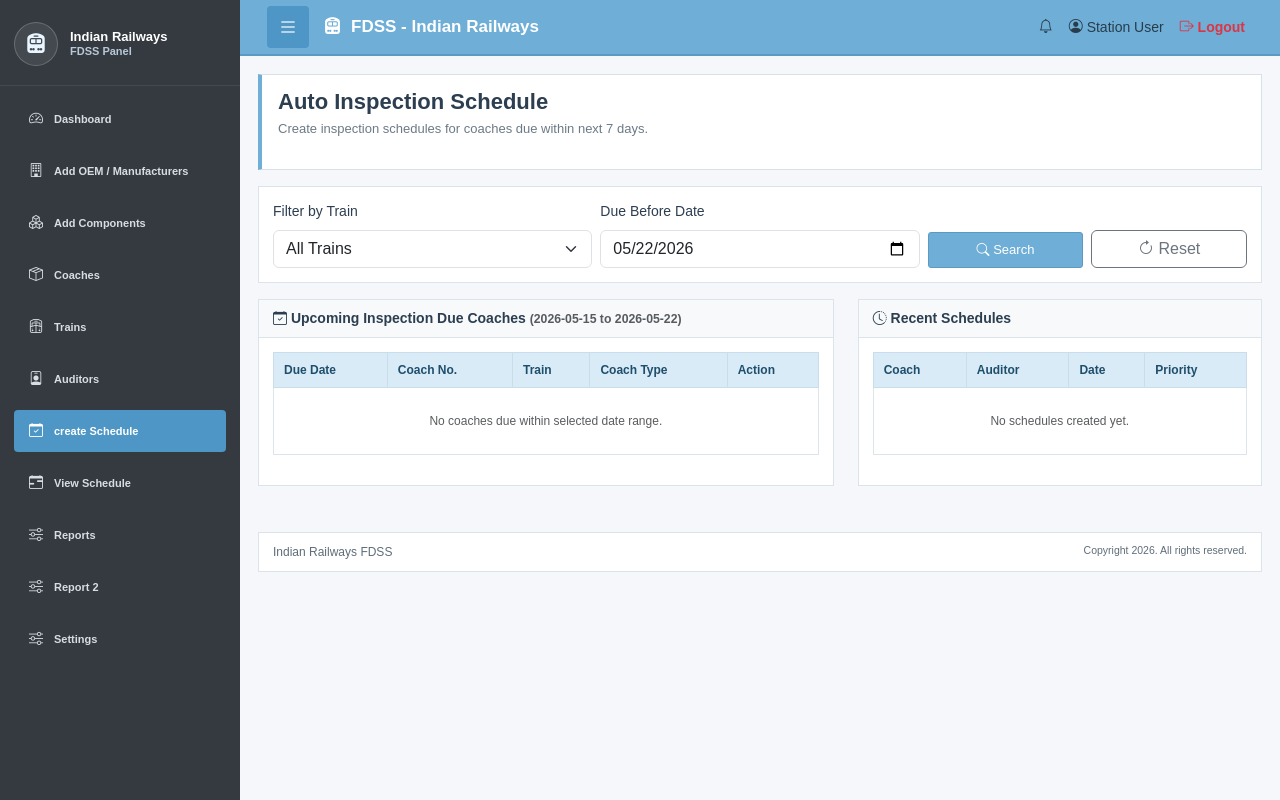
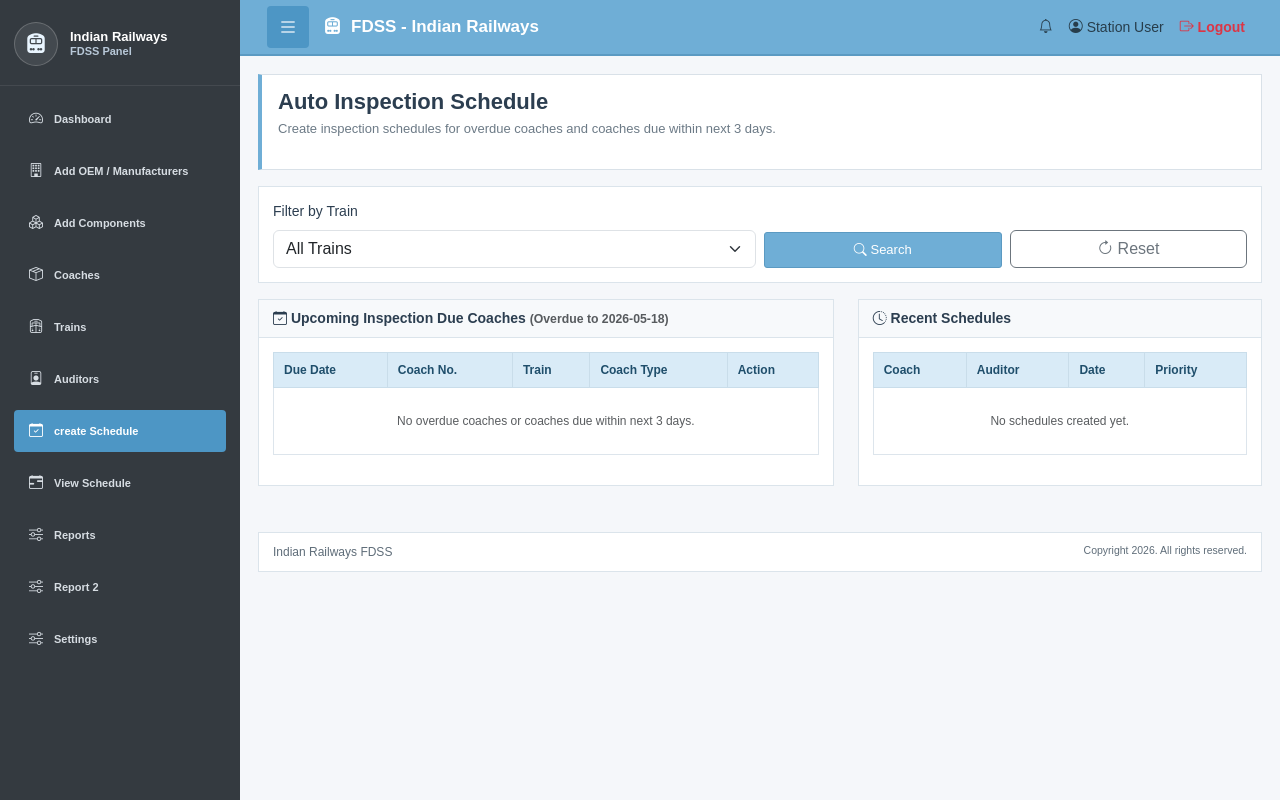
Before and after one commit to gusainakhil/fdss, a PHP site: page /inspection-schedule.php in a window 1280 px wide. Run offline with PHP 8.4, Linux system fonts and the light colour scheme; a user stored in the database is signed in; data comes from the database, SQL or seed files in the repository.

Commit message:
schedule

```diff
--- a/inspection-schedule.php
+++ b/inspection-schedule.php
@@ -26,10 +26,17 @@ if (isset($_SESSION['flash_message'])) {
 }
 
 $today = date('Y-m-d');
-$next_week = date('Y-m-d', strtotime('+7 days'));
+$advance_cutoff_date = date('Y-m-d', strtotime('+3 days'));
 
 $selected_train = $_GET['train_info_id'] ?? 'all';
-$selected_date = $_GET['due_date'] ?? $next_week;
+$selected_date = $advance_cutoff_date;
+
+$schedule_uses_coach_id = false;
+$schedule_column_check = $conn->query("SHOW COLUMNS FROM fdss_coach_schedule LIKE 'coach_id'");
+
+if ($schedule_column_check && $schedule_column_check->num_rows > 0) {
+    $schedule_uses_coach_id = true;
+}
 
 /*
 |--------------------------------------------------------------------------
@@ -43,8 +50,10 @@ if ($_SERVER['REQUEST_METHOD'] === 'POST') {
 
     if ($action === 'create_schedule') {
 
-        $train_info_id = (int) ($_POST['train_info_id'] ?? 0);
-        $coach_no = trim($_POST['coach_no'] ?? '');
+        $coach_id = (int) ($_POST['coach_id'] ?? 0);
+        $train_info_id = ($_POST['train_info_id'] ?? '') !== ''
+            ? (int) $_POST['train_info_id']
+            : null;
         $auditor_id = (int) ($_POST['auditor_id'] ?? 0);
         $assignment_date_time = trim($_POST['assignment_date_time'] ?? '');
         $priority = $_POST['priority'] ?? 'Normal';
@@ -58,17 +67,14 @@ if ($_SERVER['REQUEST_METHOD'] === 'POST') {
             }
         }
 
-        $last_inspection_date = !empty($_POST['last_inspection_date'])
-            ? $_POST['last_inspection_date']
-            : null;
+        $last_inspection_date = null;
 
         $next_due_date = !empty($_POST['next_due_date'])
             ? $_POST['next_due_date']
             : null;
 
         if (
-            $train_info_id <= 0 ||
-            $coach_no === '' ||
+            $coach_id <= 0 ||
             $auditor_id <= 0 ||
             $assignment_date_time === ''
         ) {
@@ -76,9 +82,51 @@ if ($_SERVER['REQUEST_METHOD'] === 'POST') {
             $message_type = "danger";
         } else {
 
+            $coach_due_query = "SELECT coach_id, coach_no, next_inspection_date
+                                FROM fdss_train_coach
+                                WHERE user_id = ?
+                                AND coach_id = ?
+                                AND schedule_status = 0
+                                AND next_inspection_date IS NOT NULL
+                                AND next_inspection_date <= ?
+                                LIMIT 1";
+
+            $coach_due_stmt = $conn->prepare($coach_due_query);
+
+            if (!$coach_due_stmt) {
+                $message = "Coach Due Check SQL Error: " . $conn->error;
+                $message_type = "danger";
+            } else {
+                $coach_due_stmt->bind_param(
+                    "iis",
+                    $user_id,
+                    $coach_id,
+                    $advance_cutoff_date
+                );
+
+                $coach_due_stmt->execute();
+                $coach_due_result = $coach_due_stmt->get_result();
+
+                if ($coach_due_result->num_rows === 0) {
+                    $message = "Only overdue coaches or coaches due within the next 3 days can be scheduled.";
+                    $message_type = "danger";
+                    $coach_due_stmt->close();
+                } else {
+                    $coach_due = $coach_due_result->fetch_assoc();
+                    $coach_no_for_schedule = $coach_due['coach_no'];
+                    $current_inspection_date = $coach_due['next_inspection_date'];
+                    $coach_due_stmt->close();
+
+            if (empty($next_due_date) || $next_due_date <= $current_inspection_date) {
+                $message = "Next Due Date must be greater than current inspection date.";
+                $message_type = "danger";
+            } else {
+
+            $schedule_coach_column = $schedule_uses_coach_id ? 'coach_id' : 'coach_no';
+
             $insert_query = "INSERT INTO fdss_coach_schedule
             (
-                coach_no,
+                $schedule_coach_column,
                 train_info_id,
                 last_inspection_date,
                 next_due_date,
@@ -101,9 +149,10 @@ if ($_SERVER['REQUEST_METHOD'] === 'POST') {
                 $message_type = "danger";
             } else {
 
+                if ($schedule_uses_coach_id) {
                     $stmt->bind_param(
-                    "sississsi",
-                    $coach_no,
+                        "iississsi",
+                        $coach_id,
                         $train_info_id,
                         $last_inspection_date,
                         $next_due_date,
@@ -113,13 +162,27 @@ if ($_SERVER['REQUEST_METHOD'] === 'POST') {
                         $special_remarks,
                         $user_id
                     );
+                } else {
+                    $stmt->bind_param(
+                        "sississsi",
+                        $coach_no_for_schedule,
+                        $train_info_id,
+                        $last_inspection_date,
+                        $next_due_date,
+                        $auditor_id,
+                        $assignment_date_time,
+                        $priority,
+                        $special_remarks,
+                        $user_id
+                    );
+                }
 
                 if ($stmt->execute()) {
 
 	                    $updateCoachQuery = "UPDATE fdss_train_coach
-                                         SET schedule_status = 1
-                                         WHERE train_info_id = ?
-                                         AND coach_no = ?
+	                                         SET schedule_status = 1,
+	                                             next_inspection_date = ?
+	                                         WHERE coach_id = ?
 	                                         AND user_id = ?";
 
                     $updateStmt = $conn->prepare($updateCoachQuery);
@@ -127,9 +190,9 @@ if ($_SERVER['REQUEST_METHOD'] === 'POST') {
                     if ($updateStmt) {
 
 	                        $updateStmt->bind_param(
-                            "isi",
-                            $train_info_id,
-                            $coach_no,
+	                            "sii",
+	                            $next_due_date,
+	                            $coach_id,
 	                            $user_id
 	                        );
 
@@ -139,7 +202,7 @@ if ($_SERVER['REQUEST_METHOD'] === 'POST') {
                                 $_SESSION['flash_message'] = "Inspection schedule created successfully!";
                                 $_SESSION['flash_type'] = "success";
                             } else {
-                                $_SESSION['flash_message'] = "Schedule created, but coach status was not updated. Please check train_info_id, coach_no, or user_id.";
+                                $_SESSION['flash_message'] = "Schedule created, but coach status was not updated. Please check coach_id or user_id.";
                                 $_SESSION['flash_type'] = "warning";
                             }
 
@@ -166,6 +229,9 @@ if ($_SERVER['REQUEST_METHOD'] === 'POST') {
                 }
 
                 $stmt->close();
+            }
+            }
+                }
             }
         }
     }
@@ -253,12 +319,14 @@ $query = "SELECT
             t.train_name,
             t.train_info_id
           FROM fdss_train_coach c
-          INNER JOIN fdss_train_information t
+          LEFT JOIN fdss_train_information t
             ON t.train_info_id = c.train_info_id
           WHERE c.user_id = ?
+          AND c.status = 'Active'
+          AND (t.status = 'Active' OR c.train_info_id IS NULL)
           AND c.schedule_status = 0
           AND c.next_inspection_date IS NOT NULL
-          AND c.next_inspection_date BETWEEN ? AND ?";
+          AND c.next_inspection_date <= ?";
 
 if ($selected_train !== 'all') {
     $query .= " AND c.train_info_id = ?";
@@ -275,9 +343,8 @@ if ($stmt) {
         $selected_train_id = (int) $selected_train;
 
         $stmt->bind_param(
-            "issi",
+            "isi",
             $user_id,
-            $today,
             $selected_date,
             $selected_train_id
         );
@@ -285,9 +352,8 @@ if ($stmt) {
     } else {
 
         $stmt->bind_param(
-            "iss",
+            "is",
             $user_id,
-            $today,
             $selected_date
         );
     }
@@ -315,14 +381,39 @@ if ($stmt) {
 
 $recent_schedules = [];
 
+if ($schedule_uses_coach_id) {
     $recent_query = "SELECT
                         s.schedule_id,
-                    s.coach_no,
+                        s.coach_id,
                         s.assignment_date_time,
                         s.priority,
                         s.status,
                         u.user_name,
                         u.full_name,
+                        c.coach_no,
+                        t.train_no,
+                        t.train_name
+                     FROM fdss_coach_schedule s
+                     LEFT JOIN fdss_train_coach c
+                        ON c.coach_id = s.coach_id
+                     LEFT JOIN fdss_users u
+                        ON u.user_id = s.auditor_id
+                     LEFT JOIN fdss_train_information t
+                        ON t.train_info_id = COALESCE(s.train_info_id, c.train_info_id)
+                     WHERE s.user_id = ?
+                     AND DATE(s.assignment_date_time) BETWEEN ? AND ?
+                     ORDER BY s.schedule_id DESC
+                     LIMIT 10";
+} else {
+    $recent_query = "SELECT
+                        s.schedule_id,
+                        NULL AS coach_id,
+                        s.assignment_date_time,
+                        s.priority,
+                        s.status,
+                        u.user_name,
+                        u.full_name,
+                        s.coach_no,
                         t.train_no,
                         t.train_name
                      FROM fdss_coach_schedule s
@@ -331,14 +422,16 @@ $recent_query = "SELECT
                      LEFT JOIN fdss_train_information t
                         ON t.train_info_id = s.train_info_id
                      WHERE s.user_id = ?
+                     AND DATE(s.assignment_date_time) BETWEEN ? AND ?
                      ORDER BY s.schedule_id DESC
                      LIMIT 10";
+}
 
 $stmt = $conn->prepare($recent_query);
 
 if ($stmt) {
 
-    $stmt->bind_param("i", $user_id);
+    $stmt->bind_param("iss", $user_id, $today, $advance_cutoff_date);
 
     $stmt->execute();
 
@@ -401,7 +494,7 @@ if ($stmt) {
             </h1>
 
             <p class="page-header-subtitle">
-                Create inspection schedules for coaches due within next 7 days.
+                Create inspection schedules for overdue coaches and coaches due within next 3 days.
             </p>
 
         </div>
@@ -429,7 +522,7 @@ if ($stmt) {
             <form method="GET"
                   class="row g-2 align-items-end">
 
-                <div class="col-lg-4 col-md-6">
+                <div class="col-lg-6 col-md-6">
 
                     <label class="form-label">
                         Filter by Train
@@ -459,20 +552,7 @@ if ($stmt) {
 
                 </div>
 
-                <div class="col-lg-4 col-md-6">
-
-                    <label class="form-label">
-                        Due Before Date
-                    </label>
-
-                    <input type="date"
-                           class="form-control"
-                           name="due_date"
-                           value="<?php echo e($selected_date); ?>">
-
-                </div>
-
-                <div class="col-lg-2 col-md-6 d-grid">
+                <div class="col-lg-3 col-md-6 d-grid">
 
                     <button class="btn btn-primary"
                             type="submit">
@@ -484,7 +564,7 @@ if ($stmt) {
 
                 </div>
 
-                <div class="col-lg-2 col-md-6 d-grid">
+                <div class="col-lg-3 col-md-6 d-grid">
 
                     <a class="btn btn-outline-secondary"
                        href="<?php echo basename($_SERVER['PHP_SELF']); ?>">
@@ -517,7 +597,7 @@ if ($stmt) {
                         Upcoming Inspection Due Coaches
 
                         <small class="text-muted">
-                            (<?php echo e($today); ?> to <?php echo e($selected_date); ?>)
+                            (Overdue to <?php echo e($selected_date); ?>)
                         </small>
 
                     </h5>
@@ -553,7 +633,7 @@ if ($stmt) {
                                     <td colspan="5"
                                         class="text-center text-muted py-4">
 
-                                        No coaches due within selected date range.
+                                        No overdue coaches or coaches due within next 3 days.
 
                                     </td>
 
@@ -589,13 +669,13 @@ if ($stmt) {
 
                                             <strong>
 
-                                                <?php echo e($coach['train_no']); ?>
+                                                <?php echo e($coach['train_no'] ?: 'Detached'); ?>
 
                                             </strong>
 
                                             <br>
 
-                                            <?php echo e($coach['train_name']); ?>
+                                            <?php echo e($coach['train_name'] ?: '-'); ?>
 
                                         </td>
 
@@ -611,6 +691,7 @@ if ($stmt) {
                                                 type="button"
                                                 class="btn btn-sm btn-primary"
 	                                                onclick="openScheduleModal(
+                                                    '<?php echo e($coach['coach_id']); ?>',
 	                                                    '<?php echo e($coach['train_info_id']); ?>',
 	                                                    '<?php echo e($coach['coach_no']); ?>',
 	                                                    '<?php echo e($coach['next_inspection_date']); ?>'
@@ -814,6 +895,10 @@ if ($stmt) {
 	                       name="train_info_id"
 	                       id="trainInfoId">
 
+	                <input type="hidden"
+	                       name="coach_id"
+	                       id="coachId">
+
                 <div class="modal-body p-4">
 
                     <div class="card border-0 bg-light mb-4">
@@ -822,7 +907,7 @@ if ($stmt) {
 
                             <div class="row g-3">
 
-                                <div class="col-md-4">
+	                                <div class="col-md-6">
 
                                     <label class="form-label text-muted small">
                                         Coach Number
@@ -831,35 +916,21 @@ if ($stmt) {
                                     <input type="text"
                                            class="form-control fw-bold"
                                            id="coachNo"
-                                           name="coach_no"
                                            readonly>
 
                                 </div>
 
-                                <div class="col-md-4">
+	                                <div class="col-md-6">
 
                                     <label class="form-label text-muted small">
-                                        Last Inspection Date
-                                    </label>
-
-                                    <input type="date"
-                                           class="form-control"
-                                           name="last_inspection_date"
-                                           value="<?php echo e($today); ?>">
-
-                                </div>
-
-                                <div class="col-md-4">
-
-                                    <label class="form-label text-muted small">
-                                        Next Due Date
+                                        Next Inspection Date
                                     </label>
 
 	                                    <input type="date"
 	                                           class="form-control fw-bold text-danger"
 	                                           id="nextDueDate"
 	                                           name="next_due_date"
-                                           readonly>
+	                                           required>
 
                                 </div>
 
@@ -913,6 +984,7 @@ if ($stmt) {
 
 	                            <input type="datetime-local"
 	                                   class="form-control"
+	                                   id="assignmentDateTime"
 	                                   name="assignment_date_time"
 	                                   required>
 
@@ -1023,10 +1095,21 @@ if ($stmt) {
 
 <script>
 
-function openScheduleModal(trainInfoId, coachNo, nextDueDate) {
+function openScheduleModal(coachId, trainInfoId, coachNo, nextDueDate) {
+    document.getElementById('coachId').value = coachId;
     document.getElementById('trainInfoId').value = trainInfoId;
     document.getElementById('coachNo').value = coachNo;
-    document.getElementById('nextDueDate').value = nextDueDate;
+
+    const assignmentDateTime = document.getElementById('assignmentDateTime');
+    const nextDueDateInput = document.getElementById('nextDueDate');
+    const dueDate = new Date(nextDueDate + 'T10:00:00');
+    const futureDate = new Date(dueDate);
+
+    futureDate.setDate(futureDate.getDate() + 1);
+
+    assignmentDateTime.value = nextDueDate + 'T10:00';
+    nextDueDateInput.min = futureDate.toISOString().slice(0, 10);
+    nextDueDateInput.value = '';
 }
 
 </script>
```
Lines whose indentation alone changed are shown as unchanged.
